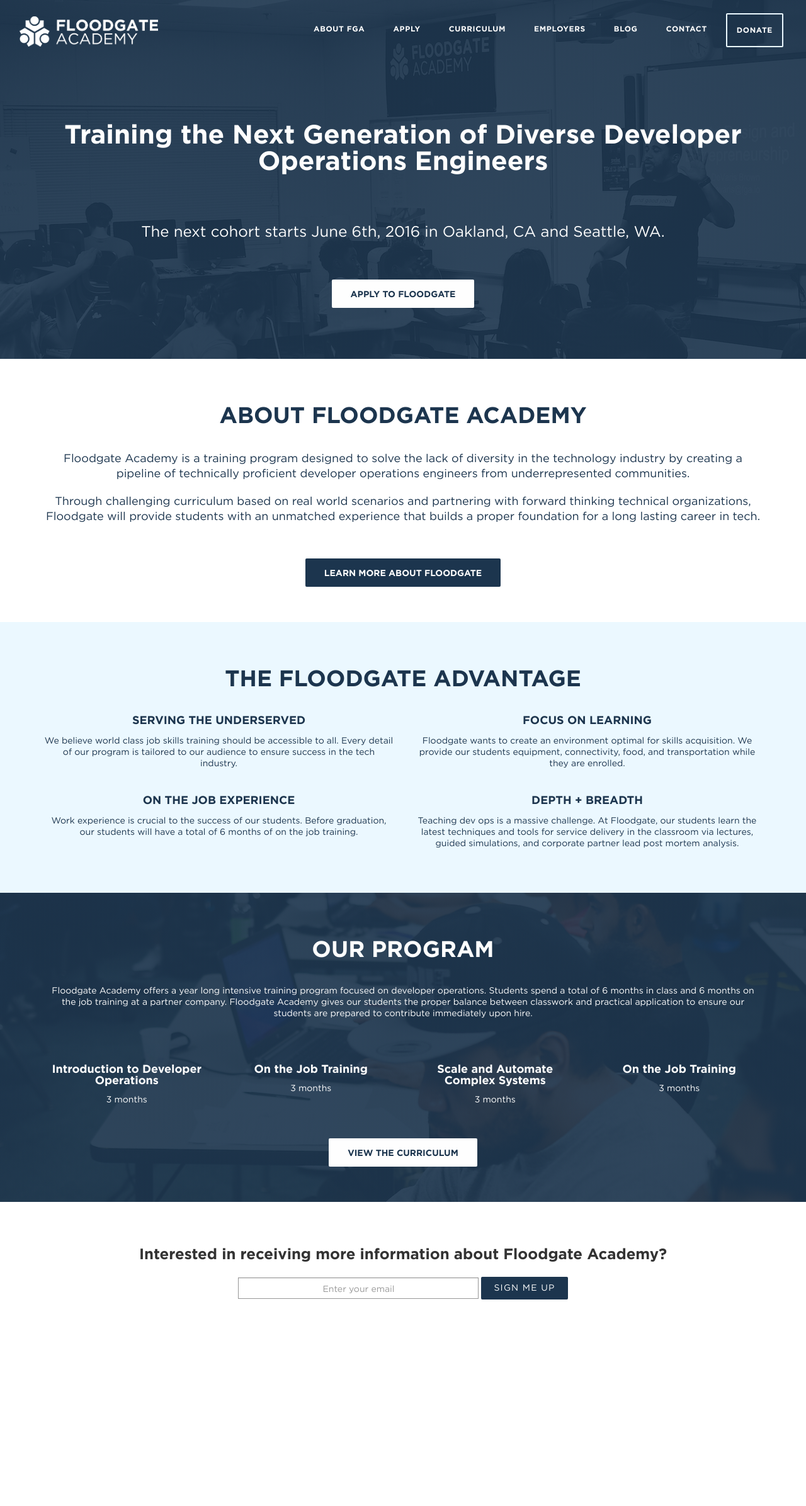
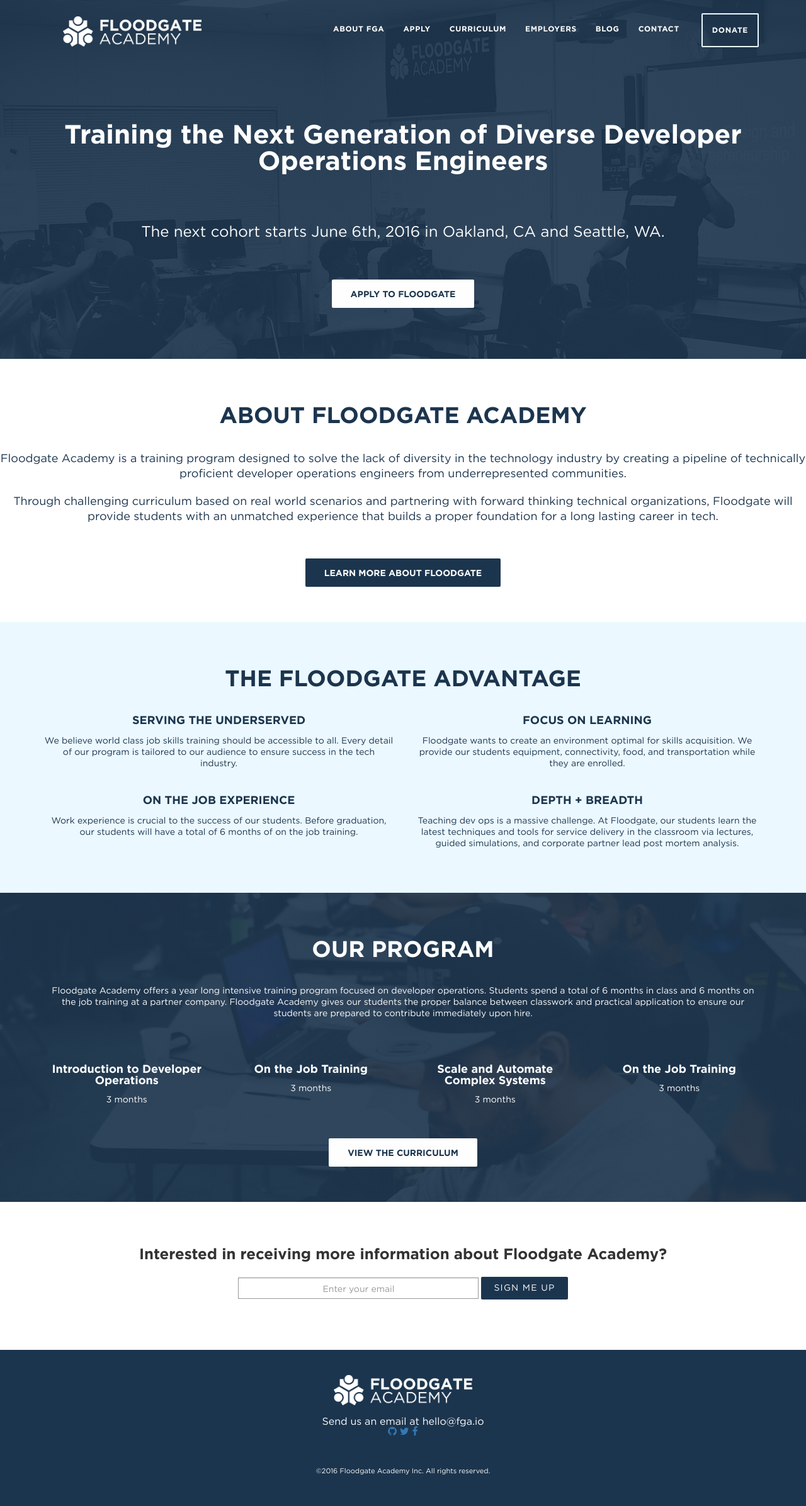
Before and after one commit to floodgateacademy/floodgateacademy.github.io, a Jekyll site: the page built from index.html, in a window 1280 px wide. Shown: the whole page at 63% size. Built offline with Jekyll 4.4.1, drawn with Linux system fonts in a browser that asks for light colours; nearby versions of some CDN libraries; before the commit the page ends 2144 px from its top, so only the background shows below that.

Commit message:
Footer WIP

```diff
--- a/_includes/footer.html
+++ b/_includes/footer.html
@@ -0,0 +1,10 @@
+<footer class="center">
+  <div class="footer-info">
+    <img src="/images/logo.png" class="footer-logo" alt="Floodgate Academy Logo">
+    <p class="footer-blurb">Send us an email at hello@fga.io</p>
+    <a href="https://github.com/floodgateacademy"><i class="fa fa-github" aria-hidden="true"></i></a>
+    <a href="https://twitter.com/wearefgacademy"><i class="fa fa-twitter" aria-hidden="true"></i></a>
+    <a href="https://facebook.com/floodgateacademy"><i class="fa fa-facebook" aria-hidden="true"></i></a>
+    <p class="copyright">&copy;2016 Floodgate Academy Inc. All rights reserved.</p>
+  </div>
+</footer>
--- a/_includes/header.html
+++ b/_includes/header.html
@@ -1,6 +1,6 @@
 <header class="site-header">
   <nav class="navbar">
-    <div class="container-fluid">
+    <div class="container">
       <div class="navbar-header">
         <button type="button" class="navbar-toggle collapsed" data-toggle="collapse" data-target="#navbar" aria-expanded="false" aria-controls="navbar">
           <span class="sr-only">Toggle navigation</span>
--- a/_layouts/default.html
+++ b/_layouts/default.html
@@ -6,7 +6,6 @@
   <body>
     {{ content }}
 
-
     {% include footer.html %}
 
   </body>
--- a/_sass/_components.scss
+++ b/_sass/_components.scss
@@ -11,7 +11,7 @@
       url(/images/homebg.jpg);
 }
 
-.logo{
+.logo, .footer-logo{
   max-width: 220px;
 }
 
@@ -23,7 +23,7 @@
   letter-spacing: 0.65px;
   line-height: 14px;
   border-bottom: 3px solid transparent;
-  margin-right: 15px;
+  // margin-right: 10px;
   transition: color .2s;
 }
 
@@ -46,7 +46,7 @@
   color:$white;
   letter-spacing: 0.65px;
   line-height: 14px;
-  margin-right: 30px;
+  margin-left: 20px;
   border: 2px solid $light-blue;
 }
 
@@ -228,3 +228,14 @@
     background: #007299;
     box-shadow: none;
 }
+
+footer{
+  background-color: $dark-blue;
+  color: $white;
+  .footer-info{
+    font-family: $gotham-book;
+  }
+  .copyright {
+    font-size: 11px;
+  }
+}
--- a/_sass/_layout.scss
+++ b/_sass/_layout.scss
@@ -83,3 +83,14 @@
 p.email-blurb {
   margin-bottom: 25px;
 }
+
+.footer-logo {
+  margin-bottom: 15px;
+}
+.footer-info {
+  padding: 40px 0 50px 0;
+}
+
+.copyright {
+  margin-top: 50px;
+}
--- a/index.html
+++ b/index.html
@@ -14,7 +14,7 @@
 <section class="about">
   <div class="about-blurb center">
     <h2 class="about-heading">About Floodgate Academy</h2>
-    <div class="container">
+    <div class="container-fluid">
       <p>Floodgate Academy is a training program designed to solve the lack of diversity in the technology industry by creating a pipeline of technically proficient developer operations engineers from underrepresented communities.</p>
       <p>Through challenging curriculum based on real world scenarios and partnering with forward thinking technical organizations, Floodgate will provide students with an unmatched experience that builds a proper foundation for a long lasting career in tech.</p>
     </div>
@@ -25,9 +25,10 @@
   </div>
 </section>
 <section class="advantage">
-  <div class="container">
+  <div class="container-fluid">
     <div class="mktng center">
       <h2 class="mktng-heading">The Floodgate Advantage</h2>
+      <div class="container">
         <div class="row">
           <div class="col-lg-6">
             <h3 class="usp-heading">Serving the Underserved</h3>
@@ -39,13 +40,14 @@
           </div>
         </div>
         <div class="row">
-          <div class="col-lg-6">
+          <div class="col-md-6">
             <h3 class="usp-heading">On the Job Experience</h3>
             <p class="usp-text">Work experience is crucial to the success of our students. Before graduation, our students will have a total of 6 months of on the job training.</p>
           </div>
-          <div class="col-lg-6">
+          <div class="col-md-6">
             <h3 class="usp-heading">Depth + Breadth</h3>
             <p class="usp-text">Teaching dev ops is a massive challenge. At Floodgate, our students learn the latest techniques and tools for service delivery in the classroom via lectures, guided simulations, and corporate partner lead post mortem analysis.</p>
+          </div>
         </div>
       </div>
     </div>
@@ -59,32 +61,35 @@
         Floodgate Academy offers a year long intensive training program focused on developer operations. Students spend a total of 6 months in class and 6 months on the job training at a partner company. Floodgate Academy gives our students the proper balance between classwork and practical application to ensure our students are prepared to contribute immediately upon hire.
       </p>
       <div class="timeline">
+        <div class="container"></div>
           <div class="row">
-          <div class="col-lg-3">
+            <div class="col-md-3">
               <h3 class="timeline-heading">Introduction to Developer Operations</h3>
               <p class="time-text">3 months</p>
             </div>
-          <div class="col-lg-3">
+            <div class="col-md-3">
               <h3 class="timeline-heading">On the Job Training</h3>
               <p class="time-text">3 months</p>
             </div>
-          <div class="col-lg-3">
+            <div class="col-md-3">
               <h3 class="timeline-heading">Scale and Automate Complex Systems</h3>
               <p class="time-text">3 months</p>
             </div>
-          <div class="col-lg-3">
+            <div class="col-md-3">
               <h3 class="timeline-heading">On the Job Training</h3>
               <p class="time-text">3 months</p>
             </div>
           </div>
         </div>
-      <div class="curriculum">
+      </div>
+      <div class="curriculum center">
         <a href="/curriculum" class="curriculum-btn">View the Curriculum</a>
       </div>
     </div>
   </div>
 </section>
 <section class="email">
+  <div class="container">
     <div class="row">
       <div class="col-lg-12 text-center">
         <p class="email-blurb">Interested in receiving more information about Floodgate Academy?</p>
@@ -97,4 +102,5 @@
         </form>
       </div>
     </div>
+  </div>
 </section>
```
Lines whose indentation alone changed are shown as unchanged.
